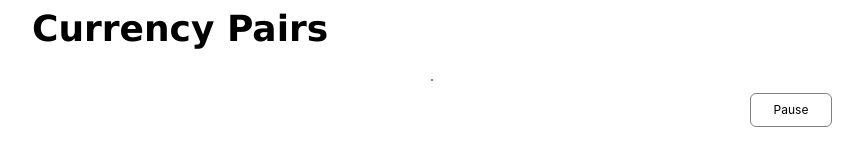
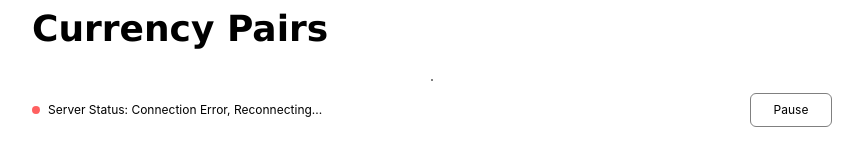
Before and after one commit to amitk92/currency-pair, a website with bundled scripts: page site/index.html in a window 1280 px wide. Shown: the whole page, without its empty margins (216-1079 px from the left). Built offline with nearby package versions, Linux system fonts and the light colour scheme; no server answers.

Commit message:
Adding support for showing server status

```diff
--- a/site/BaseCollection.js
+++ b/site/BaseCollection.js
@@ -2,6 +2,22 @@
 const BaseModel = require('./BaseModel');
 /** @private */
 const util = require('util');
+
+/**
+ * URL location of server
+ *
+ * @private
+ * @type {String}
+ */
+const SERVER_URL = "ws://localhost:8011/stomp";
+
+/**
+ * Number of milliseconds to wait before attempting to connect to server again.
+ *
+ * @private
+ * @type {Number}
+ */
+const WAIT_TIME = 5000;
 
 /**
  * Initializes collection and starts listening to server for updates, then accoringly notifies view.
@@ -11,8 +27,7 @@ const util = require('util');
  */
 class BaseCollection {
   constructor({ message, Notifications }) {
-    const url = this.url = "ws://localhost:8011/stomp";
-    const client = this.client = Stomp.client(url);
+    const url = this.url = SERVER_URL;
 
     /** @public */
     this.Notifications = Notifications;
@@ -25,18 +40,43 @@ class BaseCollection {
       this.models = [];
     }
 
-    client.debug = msg => console.info(msg);
-    client.connect({},
-      () => {
-        util.log('Successfully connected to the server.');
-        this.susbscribe();
-      },
-      () => {
-        util.log('Failed to connect to the server.');
-      });
+    this.connect();
 
     Notifications.subscribe('server:start', this.susbscribe.bind(this));
     Notifications.subscribe('server:stop', this.unsubscribe.bind(this));
+    Notifications.subscribe('server:connect', this.connect.bind(this));
+  }
+
+  /**
+   * Performs connection to server and if failed, tries to reconnect.
+   *
+   * @this   {BaseCollection}
+   * @return {Object}         Acknowledgement object
+   */
+  connect() {
+    const { Notifications } = this;
+    const { url } = this;
+    const client = this.client = Stomp.client(url);
+    let attemptsMade = 1;
+
+    client.debug = msg => console.info(msg);
+    return client.connect({},
+      frame => {
+        util.log('Successfully connected to the server.');
+
+        attemptsMade = 1;
+        this.susbscribe();
+        Notifications.trigger('server:sucess', true);
+      },
+      message => {
+        const timeout = attemptsMade * WAIT_TIME;
+        util.log(`Failed to connect to the server due to ${message}.`);
+
+        this.unsubscribe();
+        setTimeout(this.connect, timeout);
+        Notifications.trigger('server:error', false, timeout);
+        attemptsMade++;
+      });
   }
 
   /**
--- a/site/BaseView.js
+++ b/site/BaseView.js
@@ -1,5 +1,13 @@
 const Notifications = require('./Notifications');
 const util = require('util');
+
+/**
+ * Number of milliseconds in one second.
+ *
+ * @private
+ * @type {Number}
+ */
+const ONE_SECOND_IN_MILLIS = 1000;
 
 /**
  * Sorts the messages in ascending order according to lastChangeBid.
@@ -80,8 +88,13 @@ class BaseView {
     this.Notifications = Notifications;
 
     this.startSubscription();
+
     document.querySelector('.play').addEventListener('click', this.startSubscription.bind(this));
     document.querySelector('.pause').addEventListener('click', this.stopSubscription.bind(this));
+
+    //Listen to notifications for server connection and accordingly show in DOM
+    Notifications.subscribe('server:sucess', this.setServerStatus.bind(this));
+    Notifications.subscribe('server:error', this.setServerStatus.bind(this));
   }
 
   /**
@@ -89,7 +102,7 @@ class BaseView {
    *
    * this    {BaseView}
    * @param  {Array}    messges Colelction of message models
-   * @return {Boolean}          Boolean value notifying if the view update was successful or not
+   * @return {Boolean}          Boolean value notifying if the updation of view was successful or not
    */
   render(messges) {
     if(!messges) {
@@ -101,6 +114,48 @@ class BaseView {
     document.querySelector('.table-body').innerHTML = tableHeader + sortedMessages.reduce(getTableRow, '');
     sortedMessages.forEach(drawLine);
     return true;
+  }
+
+  /**
+   * [setServerStatus description]
+   *
+   * this    {BaseView}
+   * @param  {Boolean}  success          Boolean flag to accordingly update DOM for server status
+   * @param  {Number}   waitTimeInMillis Number of millisecons to before the collection will re-attempt for connection
+   * @return {Boolean}                   Boolean value notifying if connection to server was successful or not
+   */
+  setServerStatus(success, waitTimeInMillis) {
+    const successEl = document.querySelector('.server-status__success');
+    const errorEl = document.querySelector('.server-status__error');
+
+    if(success) {
+      successEl.classList.remove('hide');
+      errorEl.classList.add('hide');
+      return success;
+    }
+
+    if(!success) {
+      successEl.classList.add('hide');
+      errorEl.classList.remove('hide');
+
+      let secondsLeft = (waitTimeInMillis / ONE_SECOND_IN_MILLIS);
+
+      errorEl.innerHTML = `Server Status: Connection Error, Reconnecting in ${secondsLeft} seconds...`;
+      secondsLeft--;
+
+      const reconnectMsgInv = setInterval(() => {
+        if(secondsLeft > 0) {
+          errorEl.innerHTML = `Server Status: Connection Error, Reconnecting in ${secondsLeft} seconds...`;
+          secondsLeft--;
+        } else {
+          clearInterval(reconnectMsgInv);
+          errorEl.innerHTML = `Server Status: Connection Error, Reconnecting...`;
+          Notifications.trigger('server:connect');
+        }
+      }, ONE_SECOND_IN_MILLIS);
+
+      return !success;
+    }
   }
 
   /**
--- a/site/index.html
+++ b/site/index.html
@@ -18,9 +18,15 @@
         <tbody class="table-body"></tbody>
       </table>
     </div>
-    <div class="play-pause flex">
-      <div class="btn play flex-center-xy hide">Play</div>
-      <div class="btn pause flex-center-xy">Pause</div>
+    <div class="footer flex">
+      <div class="server-status flex">
+        <div class="server-status__success flex-center-xy">Server Status: Connected</div>
+        <div class="server-status__error flex-center-xy"></div>
+      </div>
+      <div class="play-pause flex">
+        <div class="btn play flex-center-xy hide">Play</div>
+        <div class="btn pause flex-center-xy">Pause</div>
+      </div>
     </div>
   </section>
   <!-- Code you write in index.js and anything it depends on will be bundled into bundle.js and
--- a/site/style.css
+++ b/site/style.css
@@ -83,9 +83,13 @@ td:nth-child(1) {
   border-color: #5f5f6b;
 }
 
+.footer {
+  justify-content: space-between;
+  margin-top: 1.2rem;
+}
+
 .play-pause {
   justify-content: flex-end;
-  margin-top: 1.2rem;
 }
 
 .play-pause.stop .play {
@@ -95,3 +99,23 @@ td:nth-child(1) {
 .play-pause.stop .pause {
   display: none;
 }
+
+.server-status {
+  font-size: 1.2rem;
+}
+
+.server-status div:before {
+  border-radius: 0.4rem;
+  content: '';
+  height: 0.8rem;
+  margin-right: 0.8rem;
+  width: 0.8rem;
+}
+
+.server-status__success:before {
+  background-color: #20b796;
+}
+
+.server-status__error:before {
+  background-color: #ff6060;
+}
```
